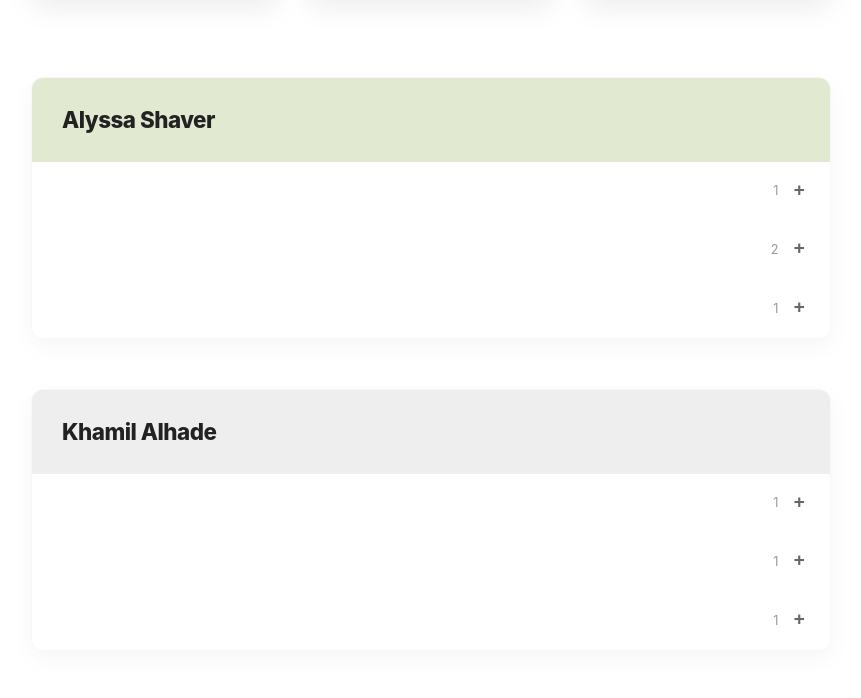
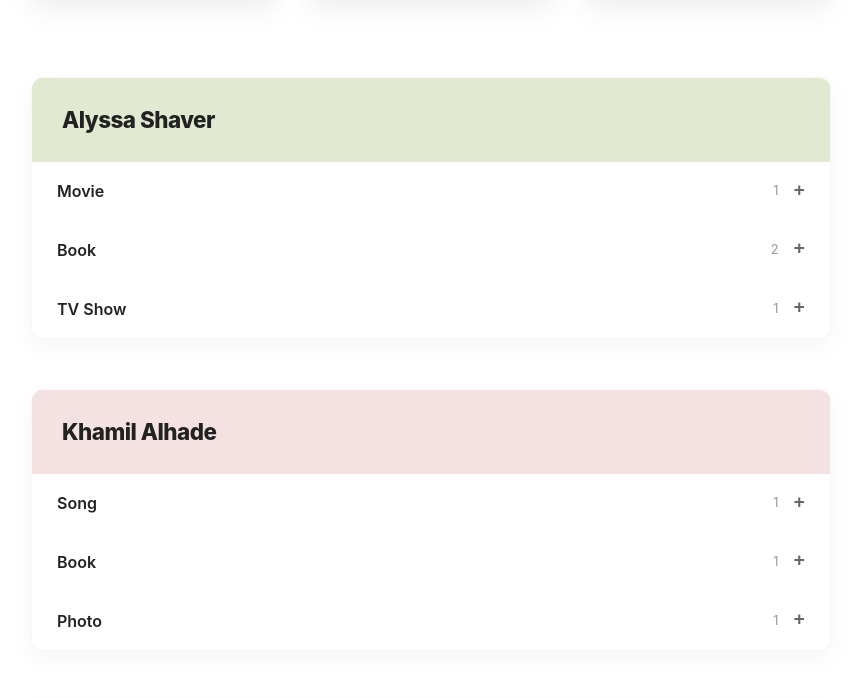
Before and after one commit to LABBsoft/heavy-rotation, a plain HTML site: page index.html in a window 1280 px wide. Shown: the part 1061-1759 px from the top of the page, without its empty margins (209-1070 px from the left). Drawn offline with nearby package versions, Linux system fonts and the light colour scheme.

Commit message:
Small fix to colours for each person

```diff
--- a/script.js
+++ b/script.js
@@ -6,11 +6,11 @@ const CONFIG = {
     csvFile: '2025_favourites.csv',
     colors: {
         "Alyssa Shaver": "#E1EAD1", // Sage
-        "Khamil": "#F4E1E1",        // Rose
-        "Callum": "#E1E7F0",        // Steel
-        "Reid": "#F9F1D0",          // Gold
-        "Alex": "#E8E1F4",          // Lavender
-        "Sisley": "#FCEAD5",        // Peach
+        "Khamil Alhade": "#F4E1E1",        // Rose
+        "Callum Summers": "#E1E7F0",        // Steel
+        "Reid McLaughlin": "#F9F1D0",          // Gold
+        "Alex Sutherland": "#E8E1F4",          // Lavender
+        "Sisley Comish": "#FCEAD5",        // Peach
         "Patrick Chin": "#DDF2EB",  // Mint
         "Gabby Bzorek": "#F2D8C9",  // Terracotta
         "Angela Tollis": "#D6EAF8", // Sky
--- a/style.css
+++ b/style.css
@@ -137,9 +137,11 @@ body {
     display: flex;
     justify-content: space-between;
     align-items: center;
-  list-style: none; /* Hides default arrow */
+    list-style: none;
+
+    /* Ensure category titles are dark */
+    color: #222;
 }
-
 /* Custom indicator arrow */
 .category-accordion summary::after {
   content: "+";
@@ -225,6 +227,9 @@ h1 {
     box-shadow: var(--card-shadow);
     overflow: hidden;
     border: 1px solid rgba(0, 0, 0, 0.03);
+
+    /* THE FIX: Reset text color to dark for inside the card */
+    color: #222;
 }
 
 .friend-header {
```
Lines whose indentation alone changed are shown as unchanged.
